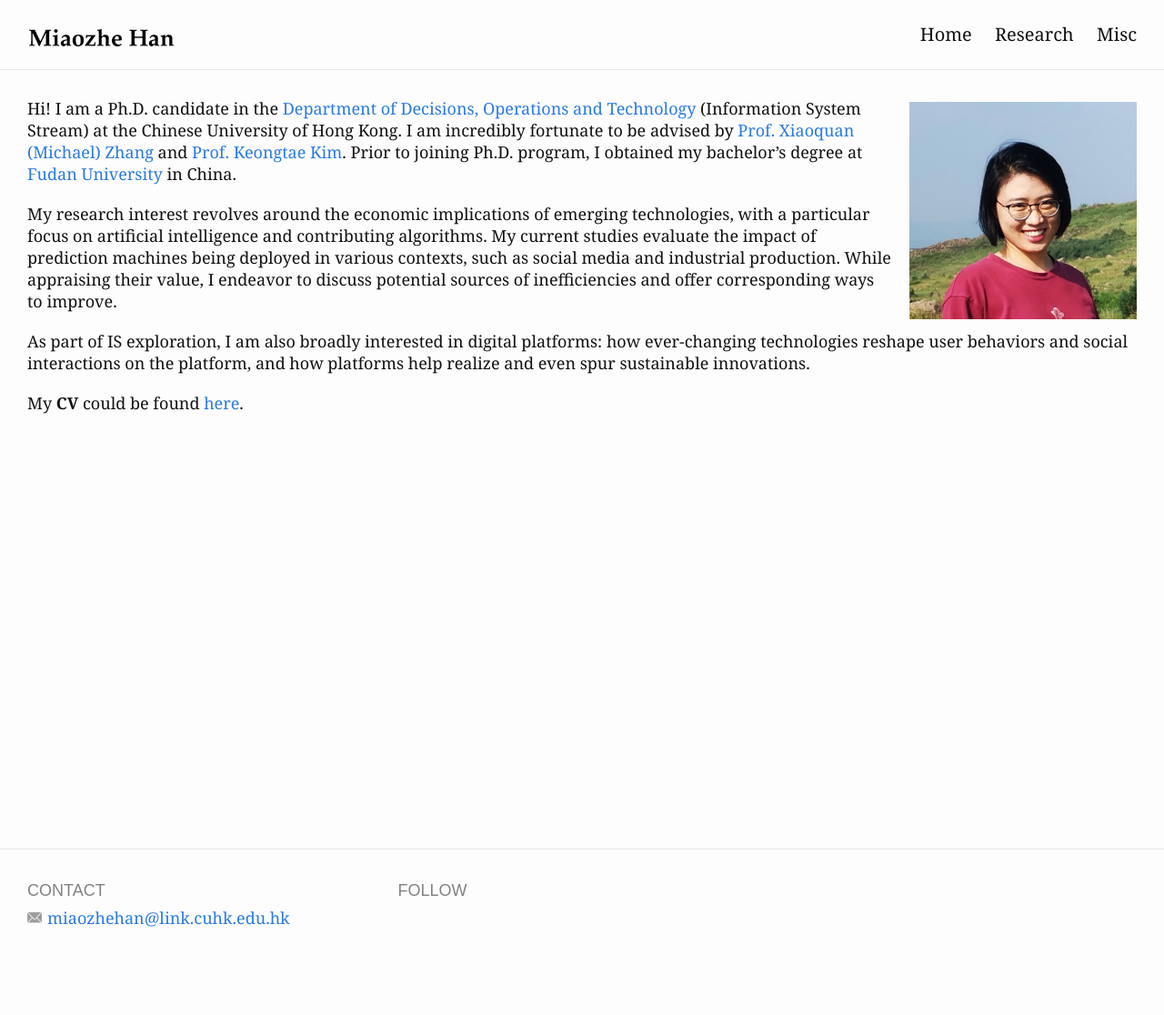
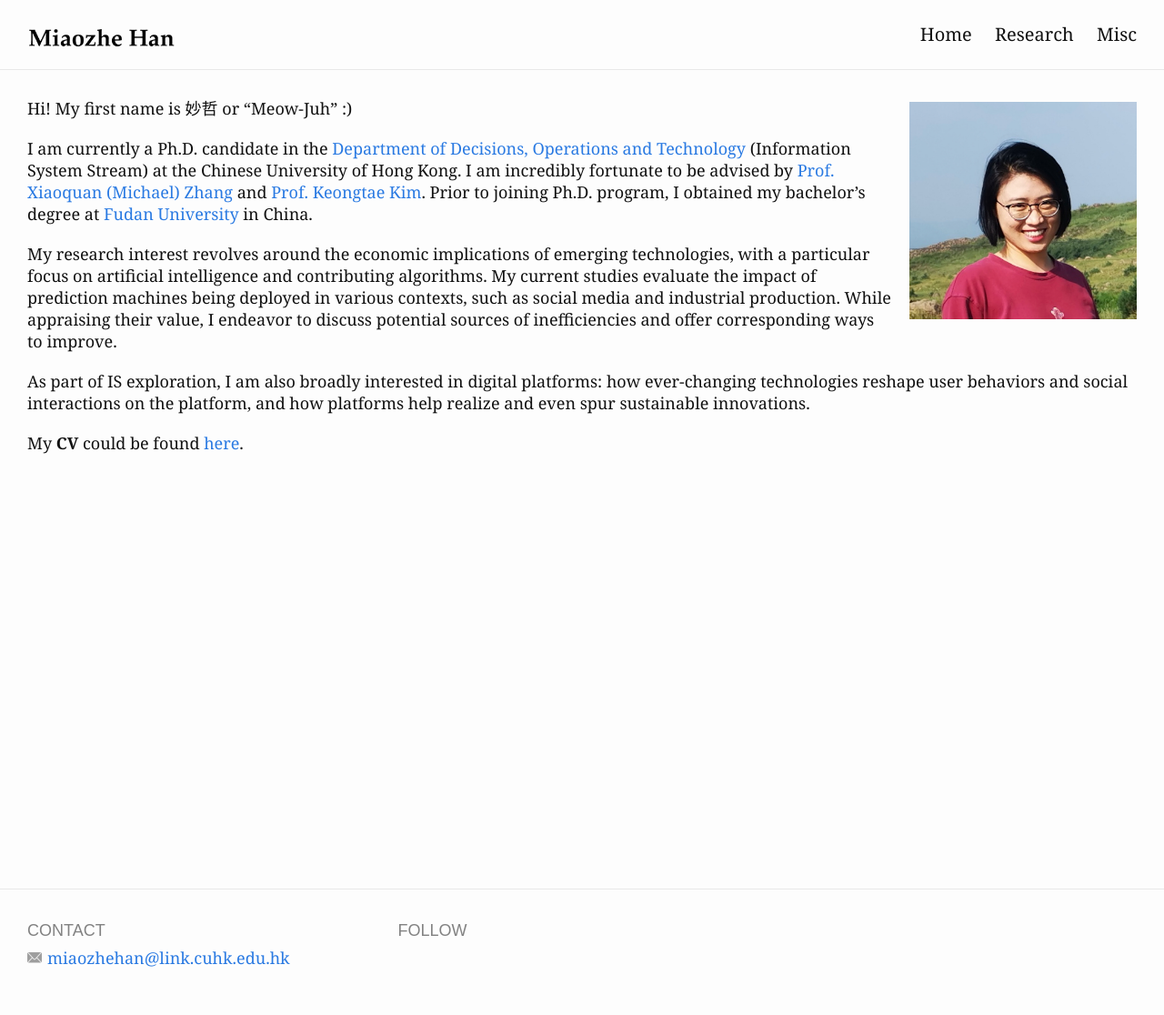
Before and after one commit to miaozhehan99/miaozhehan99.github.io, a Jekyll site: the page built from index.md, in a window 1280 px wide. Shown: the whole page at 91% size. Built offline with Jekyll 4.4.1, drawn with Linux system fonts in a browser that asks for light colours; before the commit the page ends 1072 px from its top, so only the background shows below that.

Commit message:
Update index.md

```diff
--- a/index.md
+++ b/index.md
@@ -5,7 +5,9 @@ profile_picture:
   alt: self
 ---
 
-Hi! I am a Ph.D. candidate in the [Department of Decisions, Operations and Technology](https://www.bschool.cuhk.edu.hk/departments/decisions-operations-and-technology/) (Information System Stream) at the Chinese University of Hong Kong. I am incredibly fortunate to be advised by [Prof. Xiaoquan (Michael) Zhang](https://mikezhang.com) and [Prof. Keongtae Kim](https://keongkim.github.io). Prior to joining Ph.D. program, I obtained my bachelor’s degree at [Fudan University](https://www.fudan.edu.cn/en/) in China.
+Hi! My first name is 妙哲 or "Meow-Juh" :)
+
+I am currently a Ph.D. candidate in the [Department of Decisions, Operations and Technology](https://www.bschool.cuhk.edu.hk/departments/decisions-operations-and-technology/) (Information System Stream) at the Chinese University of Hong Kong. I am incredibly fortunate to be advised by [Prof. Xiaoquan (Michael) Zhang](https://mikezhang.com) and [Prof. Keongtae Kim](https://keongkim.github.io). Prior to joining Ph.D. program, I obtained my bachelor’s degree at [Fudan University](https://www.fudan.edu.cn/en/) in China.
 
 My research interest revolves around the economic implications of emerging technologies, with a particular focus on artificial intelligence and contributing algorithms. My current studies evaluate the impact of prediction machines being deployed in various contexts, such as social media and industrial production. While appraising their value, I endeavor to discuss potential sources of inefficiencies and offer corresponding ways to improve.
 
```
